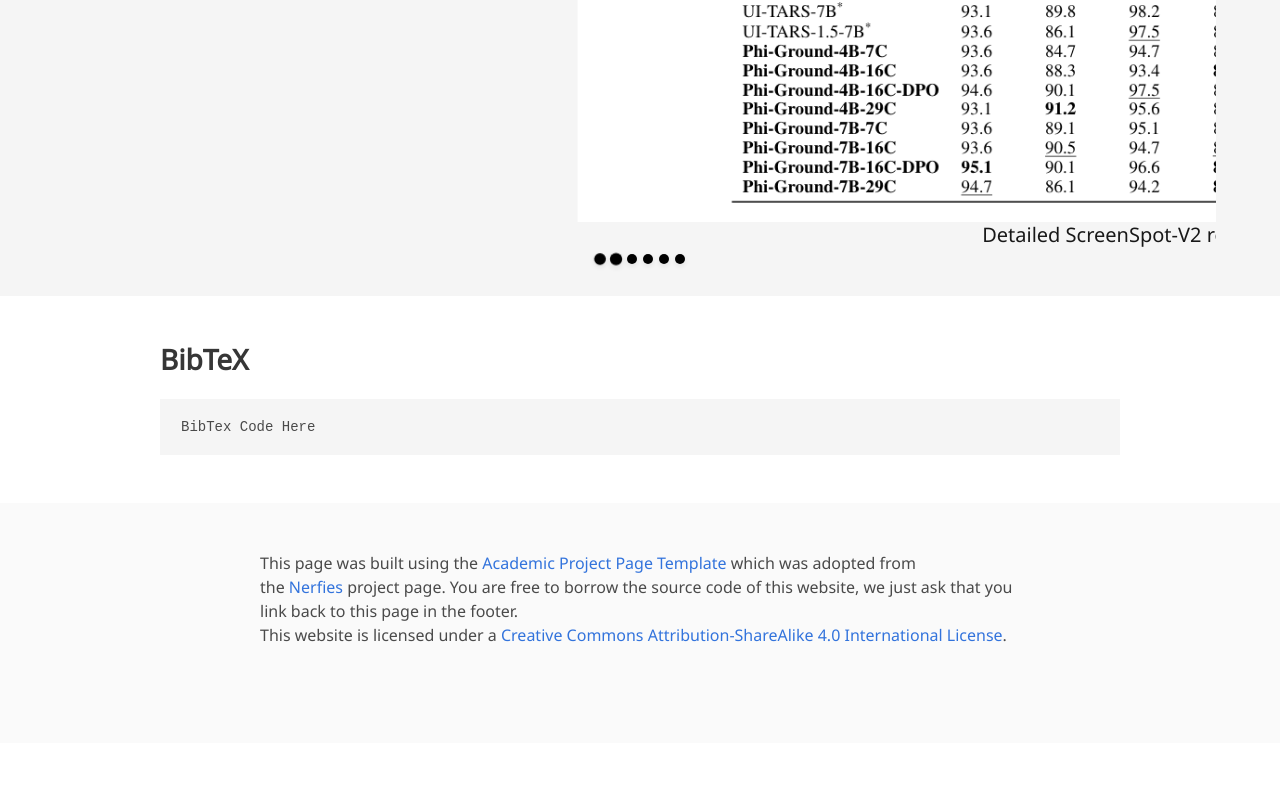
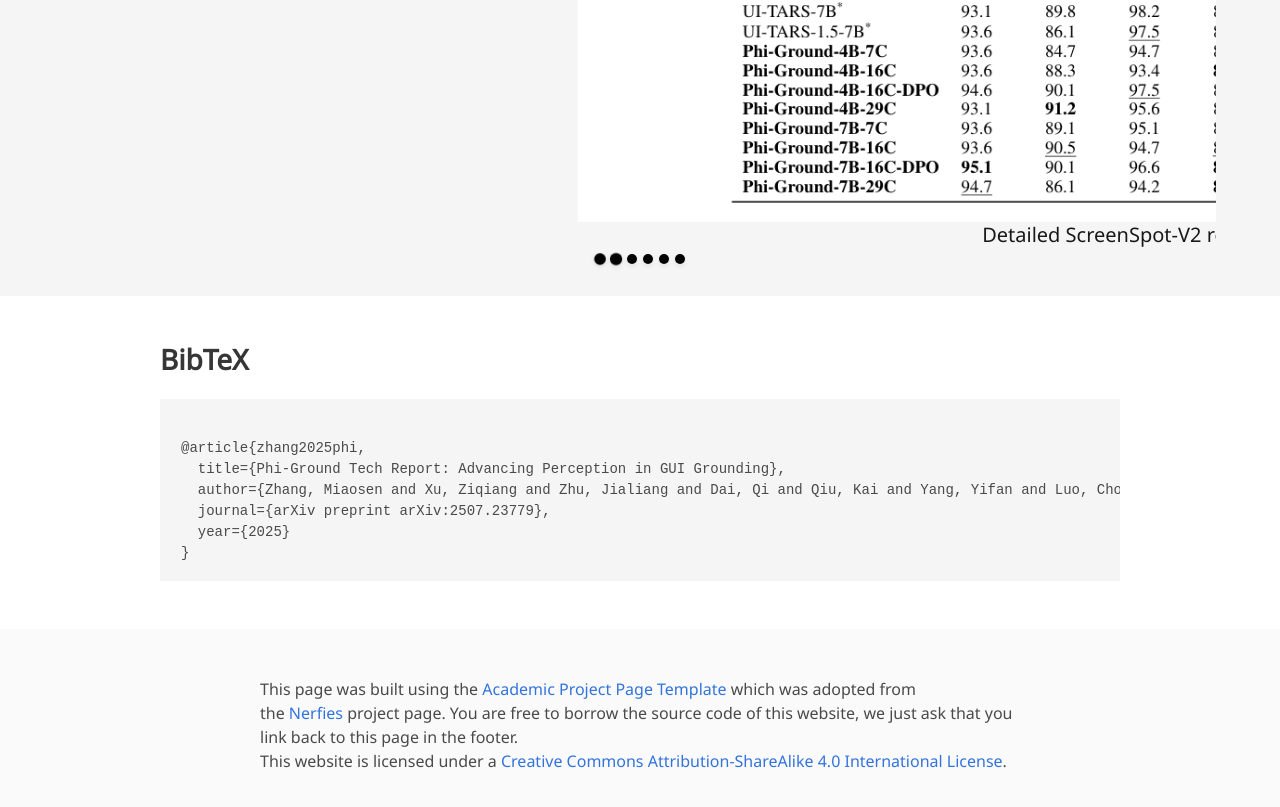
Before and after one commit to zhangmiaosen2000/Phi-Ground, a plain HTML site: page docs/index.html in a window 1280 px wide. Shown: the part 3418-4225 px from the top of the page. Before the commit the page ends 4161 px from the top, so only its background shows below. Drawn offline with nearby package versions, Linux system fonts and the light colour scheme; some icons are missing; a web font is replaced by a local one.

Commit message:
update link for paper

```diff
--- a/docs/index.html
+++ b/docs/index.html
@@ -101,7 +101,7 @@
 
                 <!-- ArXiv abstract Link -->
                 <span class="link-block">
-                  <a href="https://arxiv.org/abs/<ARXIV PAPER ID>" target="_blank"
+                  <a href="https://arxiv.org/abs/2507.23779" target="_blank"
                     class="external-link button is-normal is-rounded is-dark">
                     <span class="icon">
                       <i class="ai ai-arxiv"></i>
@@ -315,7 +315,14 @@
   <section class="section" id="BibTeX">
     <div class="container is-max-desktop content">
       <h2 class="title">BibTeX</h2>
-      <pre><code>BibTex Code Here</code></pre>
+      <pre><code>
+@article{zhang2025phi,
+  title={Phi-Ground Tech Report: Advancing Perception in GUI Grounding},
+  author={Zhang, Miaosen and Xu, Ziqiang and Zhu, Jialiang and Dai, Qi and Qiu, Kai and Yang, Yifan and Luo, Chong and Chen, Tianyi and Wagle, Justin and Franklin, Tim and others},
+  journal={arXiv preprint arXiv:2507.23779},
+  year={2025}
+}
+</code></pre>
     </div>
   </section>
   <!--End BibTex citation -->
```
Also changed, not shown: 1 other file.
